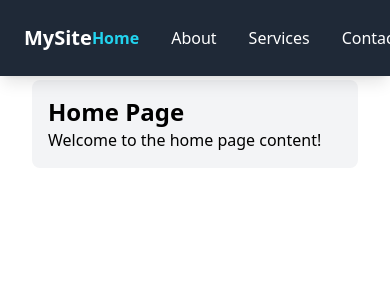
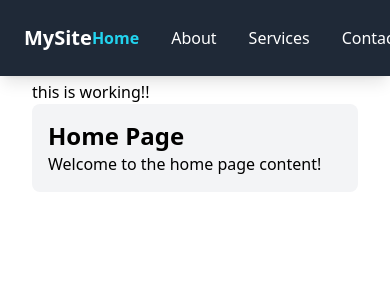
Before and after one commit to Hrideshsrivastava/phtechconsultants, a React (Vite) app: page / in a window 390 px wide. Shown: the top 300 px of the page. Built offline with nearby package versions, Linux system fonts and the light colour scheme.

Commit message:
swipping working

```diff
--- a/src/App.jsx
+++ b/src/App.jsx
@@ -66,7 +66,7 @@ function App() {
     onSwipedLeft: () => handleSwipe('LEFT'),
     onSwipedRight: () => handleSwipe('RIGHT'),
     preventScrollOnSwipe: true, // Prevents vertical scroll while swiping
-    trackMouse: true,          // Don't allow swiping with a mouse
+    trackMouse: false,          // Don't allow swiping with a mouse
     // 6. Disable the hook entirely if not on mobile
     disabled: !isMobile,
   });
@@ -88,7 +88,7 @@ function App() {
   };
 
   return (
-    <div className="font-sans">
+    <div className="font-sans"{...swipeHandlers}>
       {/*
         1. Pass the setter function `setActivePage` as a prop.
         2. Pass the current `activePage` to highlight the active link.
@@ -99,7 +99,8 @@ function App() {
       />
 
       {/* Content area: pt-20 to avoid navbar overlap */}
-      <main className="pt-20 p-8"{...swipeHandlers}>
+      <main className="pt-20 p-8">
+        {isMobile && <p>this is working!!</p>}
         {/* 3. Render the component based on the state */}
         {renderActivePage()}
       </main>
```
